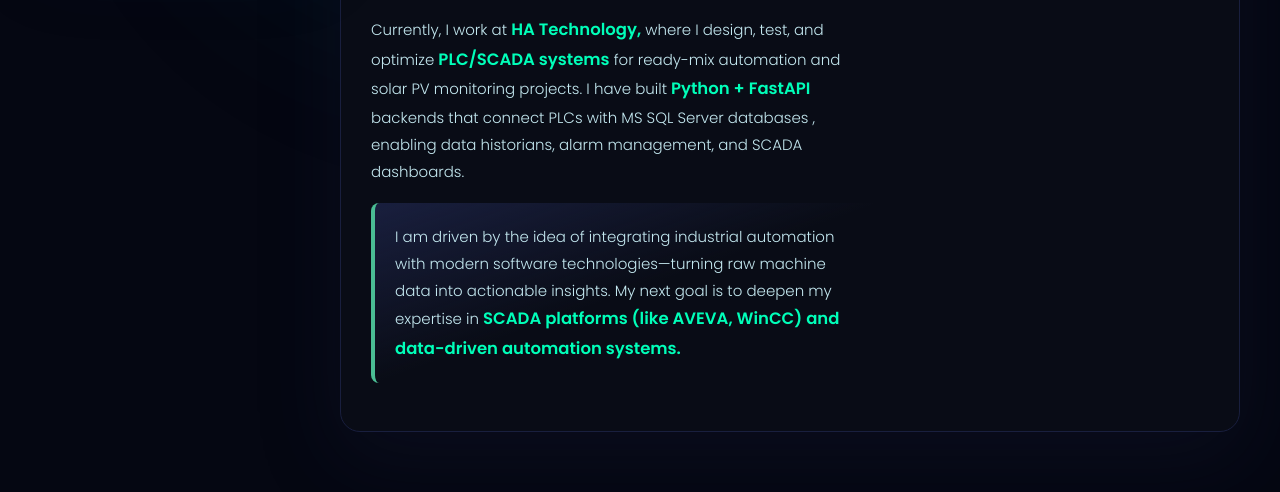
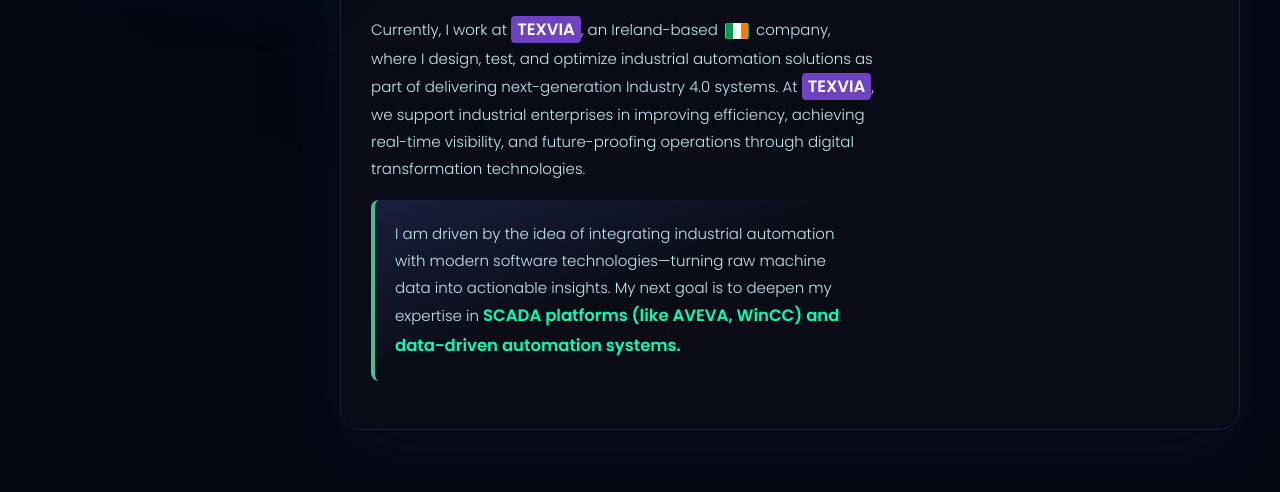
Before and after one commit to yousifali1/yousifali_personal_portfolio, a plain HTML site: page index.html in a window 1280 px wide. Shown: the part 675-1167 px from the top of the page. Drawn offline with nearby package versions, Linux system fonts and the light colour scheme.

Commit message:
solving email issue and adding the new email

```diff
--- a/assets/css/style_v2.css
+++ b/assets/css/style_v2.css
@@ -715,6 +715,32 @@
   z-index: -1;
 }
 
+.about-text .company-texvia {
+  background-color: #6f42c1;
+  color: #FFFFFF;
+  font-weight: var(--fw-600);
+  padding: 2px 6px;
+  border-radius: 4px;
+  text-decoration: none;
+  transition: var(--transition-1);
+}
+
+.about-text .company-texvia:hover {
+  background-color: #cd5fcf;
+  color: #FFFFFF;
+}
+
+.flag-ireland {
+  display: inline-block;
+  width: 24px;
+  height: 16px;
+  vertical-align: middle;
+  margin: 0 3px;
+  background: linear-gradient(to right, #009B48 0%, #009B48 33.33%, #FFFFFF 33.33%, #FFFFFF 66.66%, #FF7900 66.66%, #FF7900 100%);
+  border: 1px solid rgba(255, 255, 255, 0.1);
+  border-radius: 2px;
+}
+
 /* Responsive adjustments */
 
 @media (max-width: 580px) {
--- a/index.html
+++ b/index.html
@@ -74,8 +74,9 @@
 
             <div class="contact-info">
               <p class="contact-title">Email</p>
+              <a href="mailto:Youssef.Ali@Texviatech.com" class="contact-link">Youssef.Ali@Texviatech.com</a>
+              <a href="mailto:yousifali.work@outlook.com" class="contact-link">yousifali.work@outlook.com</a>
 
-              <a href="mailto:richard@example.com" class="contact-link">yousifali.work@outlook.com</a>
             </div>
 
           </li>
@@ -201,10 +202,12 @@
             </p>
 
             <p>
-              Currently, I work at <strong>HA Technology,</strong> where I design, test, and optimize
-              <strong>PLC/SCADA systems</strong> for ready-mix automation and solar PV monitoring projects.
-              I have built<strong> Python + FastAPI </strong>backends that connect PLCs with
-              MS SQL Server databases , enabling data historians, alarm management, and SCADA dashboards.
+              Currently, I work at <strong class="company-texvia"> TEXVIA</strong>, an Ireland-based
+              <span class="flag-ireland"></span> company, where I design, test, and optimize industrial
+              automation solutions as part of delivering next-generation Industry 4.0 systems.
+              At <strong class="company-texvia">TEXVIA</strong>, we support industrial enterprises
+              in improving efficiency, achieving real-time visibility, and future-proofing operations
+              through digital transformation technologies.
             </p>
 
             <p class="mission-statement">
@@ -298,6 +301,20 @@
           </div>
 
           <ol class="timeline-list">
+            <li class="timeline-item">
+
+              <h4 class="h4 timeline-item-title"> Automation Engineer </h4>
+
+              <div class="timeline-meta">
+                <span class="timeline-item-title">TEXVIA</span>
+                <span class="timeline-Location">| Cairo, Egypt</span>
+              </div>
+
+              <span>Apr 2026 - Present </span>
+
+
+              <p class="timeline-text"><br></p>
+            </li>
 
             <li class="timeline-item">
 
@@ -308,7 +325,7 @@
                 <span class="timeline-Location">| Cairo, Egypt</span>
               </div>
 
-              <span>Mar 2025 - Present </span>
+              <span>Mar 2025 - Mar 2026 </span>
 
               <ul class="custom-bullets timeline-text">
                   <li>Develop and test PLC and SCADA systems for HA ready-mix automation software, enhancing system accuracy and process reliability.
```
